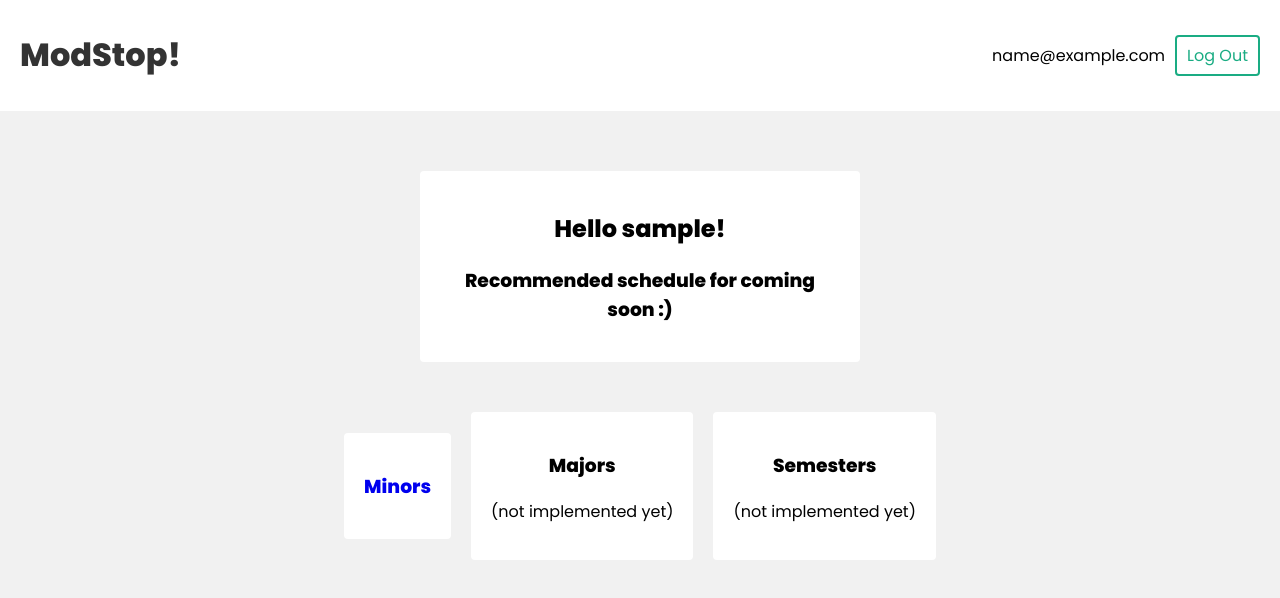
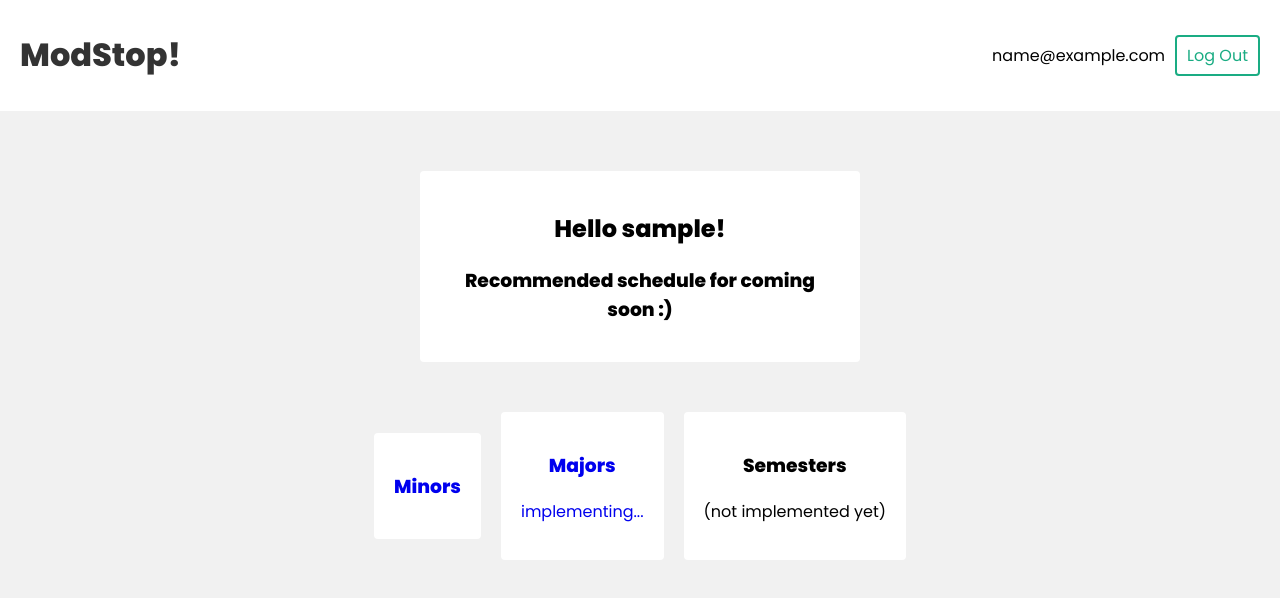
Before and after one commit to NaychiMin/Orbital23-ModStop, a React (Create React App) app in the folder frontend/: page / in a window 1280 px wide. Shown: the top 598 px of the page. Built offline with nearby package versions, Linux system fonts and the light colour scheme; sample sign-in values are in the browser's storage.

Commit message:
style changes and major tab added

```diff
--- a/frontend/src/App.js
+++ b/frontend/src/App.js
@@ -8,6 +8,7 @@ import Login from './pages/Login';
 import Signup from './pages/Signup';
 import Minors from './pages/Minors';
 import MinorDetails from './pages/MinorDetails';
+import Majors from './pages/Majors';
 
 function App() {
   const {user} = useAuthContext()
@@ -38,6 +39,10 @@ function App() {
               path = "/minors"
               element={user ? <Minors /> : <Navigate to="/"/>}
             />
+            <Route
+              path = "/majors"
+              element={user ? <Majors /> : <Navigate to="/"/>}
+            />
           </Routes>
         </div>
       </BrowserRouter>
--- a/frontend/src/index.css
+++ b/frontend/src/index.css
@@ -154,4 +154,5 @@ form.signup, form.login {
   cursor: pointer;
   text-decoration: none;
   text-align: center;
+
 }
--- a/frontend/src/pages/Home.js
+++ b/frontend/src/pages/Home.js
@@ -19,10 +19,13 @@ const Home = () => {
                     </div>
                 </Link>
 
-                <div className="tabs">
-                    <h3>Majors</h3>
-                    <p>(not implemented yet)</p>
-                </div>
+                <Link to="/majors">
+                    <div className="tabs">
+                        <h3>Majors</h3>
+                        <p>implementing...</p>
+                    </div>
+                </Link>
+
                 <div className="tabs">
                     <h3>Semesters</h3>
                     <p>(not implemented yet)</p>
--- /dev/null
+++ b/frontend/src/pages/Majors.js
@@ -0,0 +1,40 @@
+import RecSch from "../components/RecSch";
+import { useAuthContext } from "../hooks/useAuthContext"
+import { useEffect, useState } from "react"
+import { Link } from "react-router-dom"
+
+
+const Minors = () => {
+
+    const { user } = useAuthContext();
+    const userCourse = user.course;
+    // const [minors, setMinors] = useState()
+
+    // useEffect( () => {
+    //     fetch('/api/user/minors', {
+    //         method: "GET"
+    //     })
+    //     .then(res => res.json())
+    //     .then(data => {
+    //         console.log(data, "userData")
+    //         setMinors(data)
+    //     })
+    // }, [])
+
+
+    return (
+        <div>
+            <div>
+                <RecSch />
+            </div>
+            <div style={{display: 'flex',  justifyContent:'center', alignItems:'center', textDecoration:'none'}}>
+                <h2 className="tabs">Majors</h2>
+            </div>
+            <div style={{display: 'flex',  justifyContent:'center', alignItems:'center', textDecoration:'none'}}>
+                <p>welcome to majors</p>
+            </div>
+        </div>
+     );
+}
+
+export default Minors;
--- a/frontend/src/pages/MinorDetails.js
+++ b/frontend/src/pages/MinorDetails.js
@@ -52,7 +52,7 @@ const MinorDetails = () => {
                 </div>
                 <p style={{textAlign: 'center'}}>{modules.details}</p>
                 <h3 style={{textAlign: 'center'}}>Core Modules</h3>
-                <div style={{display: 'flex',  justifyContent:'center', textDecoration:'none', verticalAlign: 'top'}}>
+                <div style={{display: 'flex',  justifyContent:'center', textDecoration:'none', verticalAlign: 'top', flexWrap:'wrap'}}>
                     {modules.cores.map(module => {
                         let preReqs = getPreReq(module)
                         let empty
--- a/frontend/src/pages/Minors.js
+++ b/frontend/src/pages/Minors.js
@@ -30,7 +30,7 @@ const Minors = () => {
             <div style={{display: 'flex',  justifyContent:'center', alignItems:'center', textDecoration:'none'}}>
                 <h2 className="tabs">Minors</h2>
             </div>
-            <div style={{display: 'flex',  justifyContent:'center', alignItems:'center', textDecoration:'none'}}>
+            <div style={{display: 'flex',  justifyContent:'center', alignItems:'center', textDecoration:'none', flexWrap:'wrap'}}>
                 {minors && minors.map(minor => {
                         if (minor.courses.includes(userCourse)){
                             return (
```
